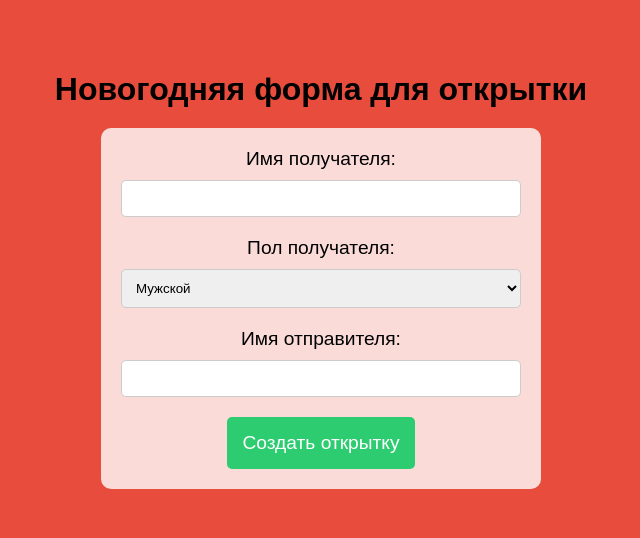
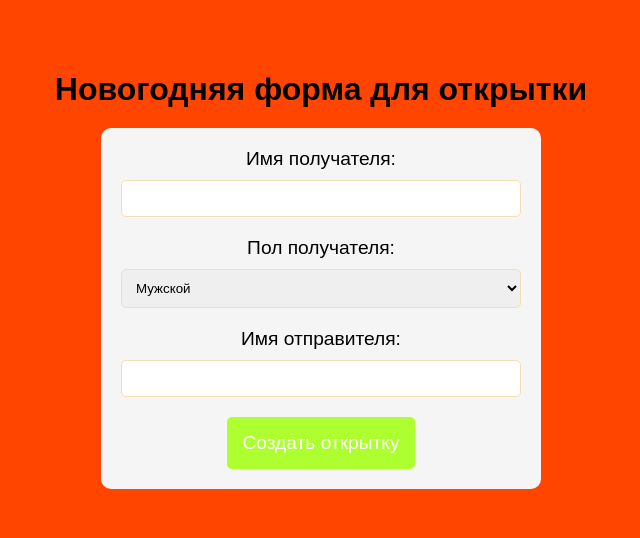
Before and after one commit to shekaterinaa/web-programming-labs-2, a Flask app: page /lab9/new_year_card in a window 1280 px wide. Shown: the top 538 px of the page, without its empty margins (319-959 px from the left). Run offline with Flask 3, Linux system fonts and the light colour scheme.

Commit message:
правки

```diff
--- a/templates/lab9/new_year_card_form.html
+++ b/templates/lab9/new_year_card_form.html
@@ -6,10 +6,10 @@
     <title>Новогодняя форма для открытки</title>
     <style>
         body {
-            background-color: #e74c3c; /* Красный цвет фона */
+            background-color: orangered; /* Красный цвет фона */
             font-family: 'Arial', sans-serif;
             text-align: center;
-            color: rgb(0, 0, 0);
+            color: black;
             margin: 0;
             padding: 50px;
         }
@@ -22,7 +22,7 @@
         form {
             max-width: 400px;
             margin: 0 auto;
-            background: rgba(255, 255, 255, 0.8);
+            background: whitesmoke;
             padding: 20px;
             border-radius: 10px;
         }
@@ -38,13 +38,13 @@
             width: 100%;
             padding: 10px;
             margin-bottom: 20px;
-            border: 1px solid #ccc;
+            border: 1px solid wheat;
             border-radius: 5px;
             box-sizing: border-box;
         }
 
         button {
-            background-color: #2ecc71; /* Зеленый цвет для кнопки */
+            background-color: greenyellow;
             color: white;
             padding: 15px;
             border: none;
@@ -54,7 +54,7 @@
         }
 
         button:hover {
-            background-color: #27ae60; /* Зеленый цвет при наведении на кнопку */
+            background-color: green
         }
     </style>
 </head>
--- a/templates/lab9/show_card.html
+++ b/templates/lab9/show_card.html
@@ -6,10 +6,10 @@
     <title>Новогодняя открытка</title>
     <style>
         body {
-            background-color: aqua; /
-            font-family: 'Arial', sans-serif;
+            background-color: powderblue; /
+            font-family: 'Amber', sans-serif;
             text-align: center;
-            color: rgb(0, 0, 0);
+            color: blueviolet;
             margin: 0;
             padding: 50px;
         }
```
